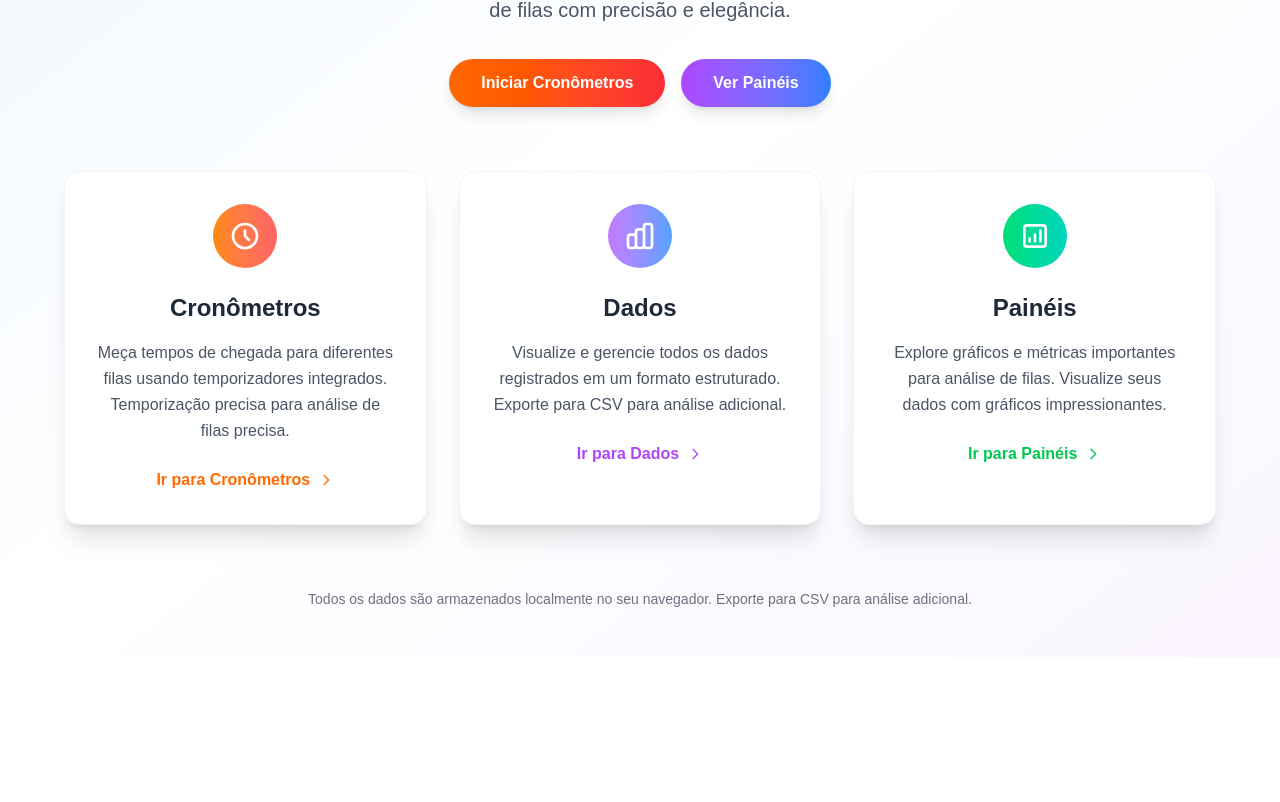
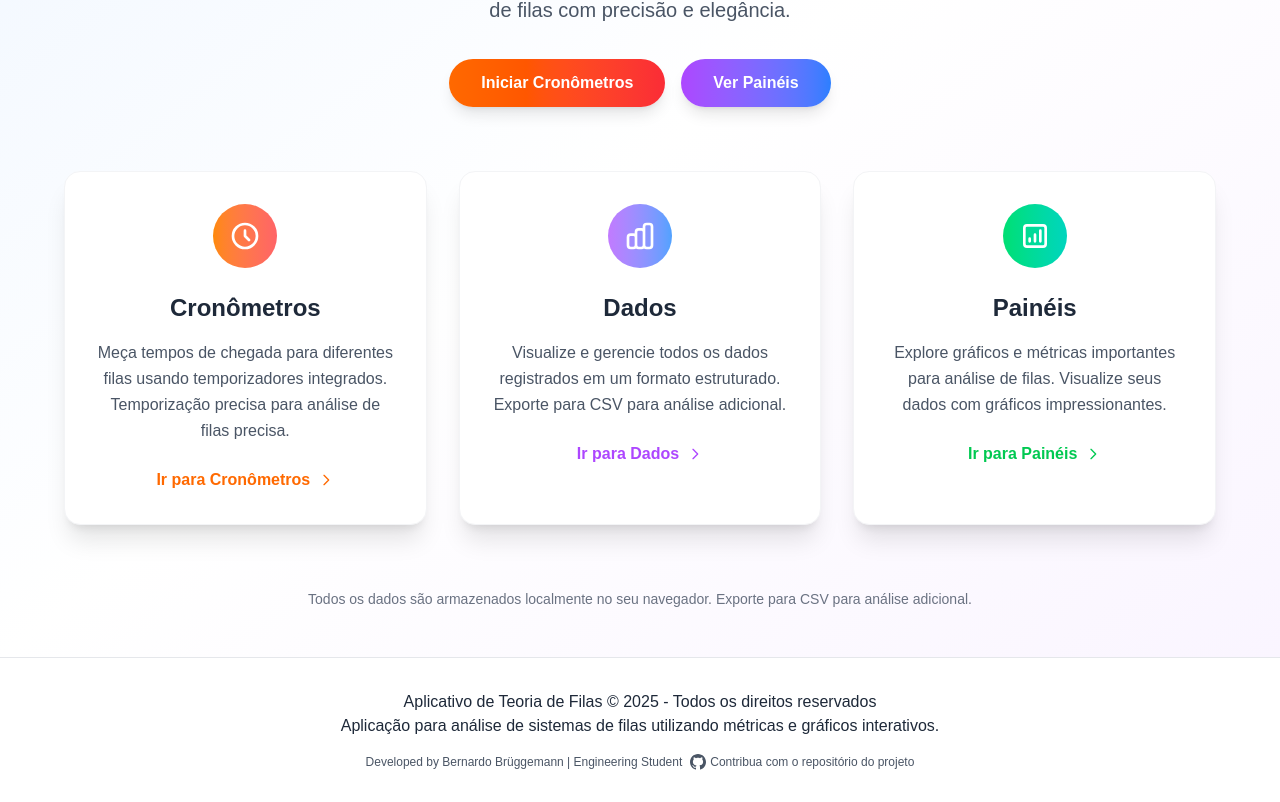
Before and after one commit to BernardoBrugg/P02, a Next.js app: page / in a window 1280 px wide. Shown: the part 395-1197 px from the top of the page. Before the commit the page ends 1052 px from the top, so only its background shows below. Built offline with nearby package versions, Linux system fonts and the light colour scheme.

Commit message:
add footer

```diff
--- a/src/components/ClientLayout.tsx
+++ b/src/components/ClientLayout.tsx
@@ -2,6 +2,7 @@
 
 import { ThemeProvider } from "next-themes";
 import { Nav } from "../components/Nav";
+import Footer from "../components/Footer";
 
 export function ClientLayout({ children }: { children: React.ReactNode }) {
   return (
@@ -13,6 +14,7 @@ export function ClientLayout({ children }: { children: React.ReactNode }) {
     >
       <Nav />
       <div className="pt-16">{children}</div>
+      <Footer />
     </ThemeProvider>
   );
 }
--- /dev/null
+++ b/src/components/Footer.tsx
@@ -0,0 +1,37 @@
+export default function Footer() {
+  return (
+    <footer className="p-8 bg-white dark:bg-gray-900 text-gray-800 dark:text-gray-200 text-center border-t border-gray-200 dark:border-gray-700">
+      <div className="mx-auto max-w-6xl">
+        <p>
+          Aplicativo de Teoria de Filas &copy; {new Date().getFullYear()} -
+          Todos os direitos reservados
+        </p>
+        <p>
+          Aplicação para análise de sistemas de filas utilizando métricas e
+          gráficos interativos.
+        </p>
+
+        {/* Developer Credit and GitHub Link */}
+        <div className="mt-4 text-xs text-gray-600 dark:text-gray-400 flex items-center justify-center gap-2">
+          <span>Developed by Bernardo Brüggemann | Engineering Student</span>
+          <a
+            href="https://github.com/BernardoBrugg/P02"
+            target="_blank"
+            rel="noopener noreferrer"
+            className="flex items-center gap-1 hover:text-blue-600 dark:hover:text-blue-400"
+          >
+            <svg
+              className="w-4 h-4"
+              fill="currentColor"
+              viewBox="0 0 24 24"
+              xmlns="http://www.w3.org/2000/svg"
+            >
+              <path d="M12 0c-6.626 0-12 5.373-12 12 0 5.302 3.438 9.8 8.207 11.387.599.111.793-.261.793-.577v-2.234c-3.338.726-4.033-1.416-4.033-1.416-.546-1.387-1.333-1.756-1.333-1.756-1.089-.745.083-.729.083-.729 1.205.084 1.839 1.237 1.839 1.237 1.07 1.834 2.807 1.304 3.492.997.107-.775.418-1.305.762-1.604-2.665-.305-5.467-1.334-5.467-5.931 0-1.311.469-2.381 1.236-3.221-.124-.303-.535-1.524.117-3.176 0 0 1.008-.322 3.301 1.23.957-.266 1.983-.399 3.003-.404 1.02.005 2.047.138 3.006.404 2.291-1.552 3.297-1.23 3.297-1.23.653 1.653.242 2.874.118 3.176.77.84 1.235 1.911 1.235 3.221 0 4.609-2.807 5.624-5.479 5.921.43.372.823 1.102.823 2.222v3.293c0 .319.192.694.801.576 4.765-1.589 8.199-6.086 8.199-11.386 0-6.627-5.373-12-12-12z" />
+            </svg>
+            Contribua com o repositório do projeto
+          </a>
+        </div>
+      </div>
+    </footer>
+  );
+}
```
